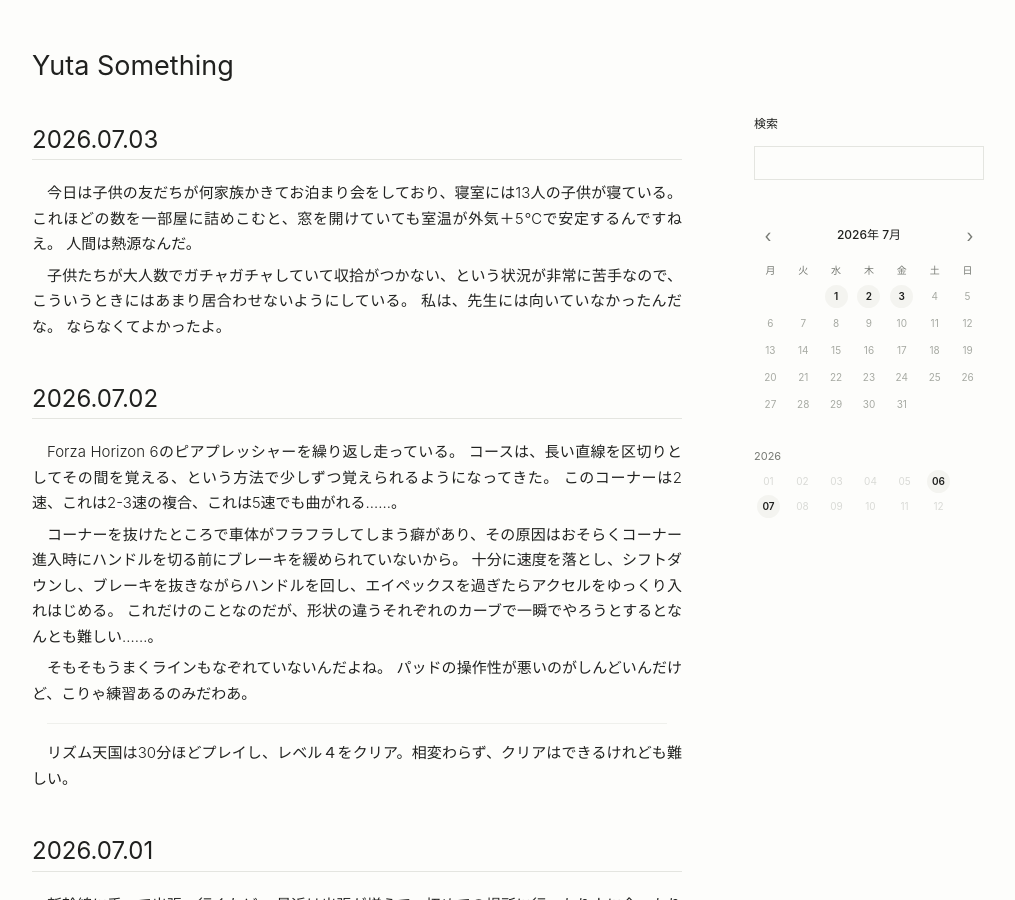
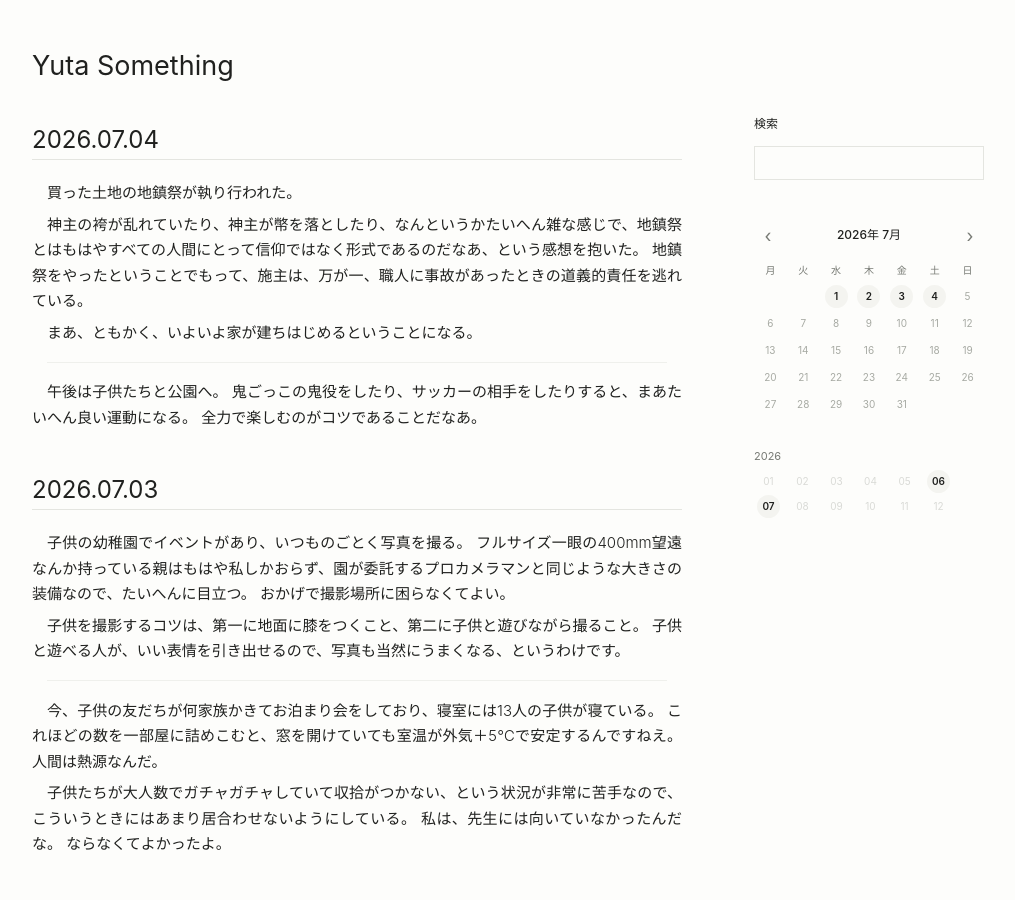
Before and after one commit to yutasth/weblog, a Jekyll site: the page built from index.html, in a window 1280 px wide and 900 px high. Shown: the whole window, without its empty margins (132-1147 px from the left). Built offline with Jekyll 4.4.1, drawn with Linux system fonts in a browser that asks for light colours; some of the changed text lies outside the part shown.

Commit message:
2026.07.04 日記追加

```diff
--- a/_diary/202607031.md
+++ b/_diary/202607031.md
@@ -1,7 +1,16 @@
 ---
 ---
 
-今日は子供の友だちが何家族かきてお泊まり会をしており、寝室には13人の子供が寝ている。
+子供の幼稚園でイベントがあり、いつものごとく写真を撮る。
+フルサイズ一眼の400mm望遠なんか持っている親はもはや私しかおらず、園が委託するプロカメラマンと同じような大きさの装備なので、たいへんに目立つ。
+おかげで撮影場所に困らなくてよい。
+
+子供を撮影するコツは、第一に地面に膝をつくこと、第二に子供と遊びながら撮ること。
+子供と遊べる人が、いい表情を引き出せるので、写真も当然にうまくなる、というわけです。
+
+---
+
+今、子供の友だちが何家族かきてお泊まり会をしており、寝室には13人の子供が寝ている。
 これほどの数を一部屋に詰めこむと、窓を開けていても室温が外気＋5℃で安定するんですねえ。
 人間は熱源なんだ。
 
--- /dev/null
+++ b/_diary/202607041.md
@@ -0,0 +1,15 @@
+---
+---
+
+買った土地の地鎮祭が執り行われた。
+
+神主の袴が乱れていたり、神主が幣を落としたり、なんというかたいへん雑な感じで、地鎮祭とはもはやすべての人間にとって信仰ではなく形式であるのだなあ、という感想を抱いた。
+地鎮祭をやったということでもって、施主は、万が一、職人に事故があったときの道義的責任を逃れている。
+
+まあ、ともかく、いよいよ家が建ちはじめるということになる。
+
+---
+
+午後は子供たちと公園へ。
+鬼ごっこの鬼役をしたり、サッカーの相手をしたりすると、まあたいへん良い運動になる。
+全力で楽しむのがコツであることだなあ。
```
